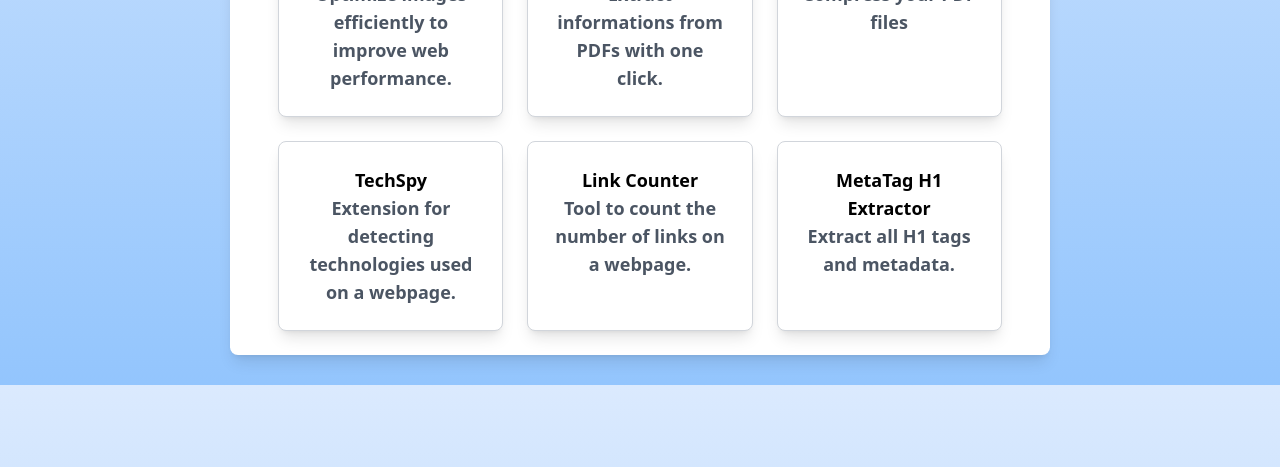
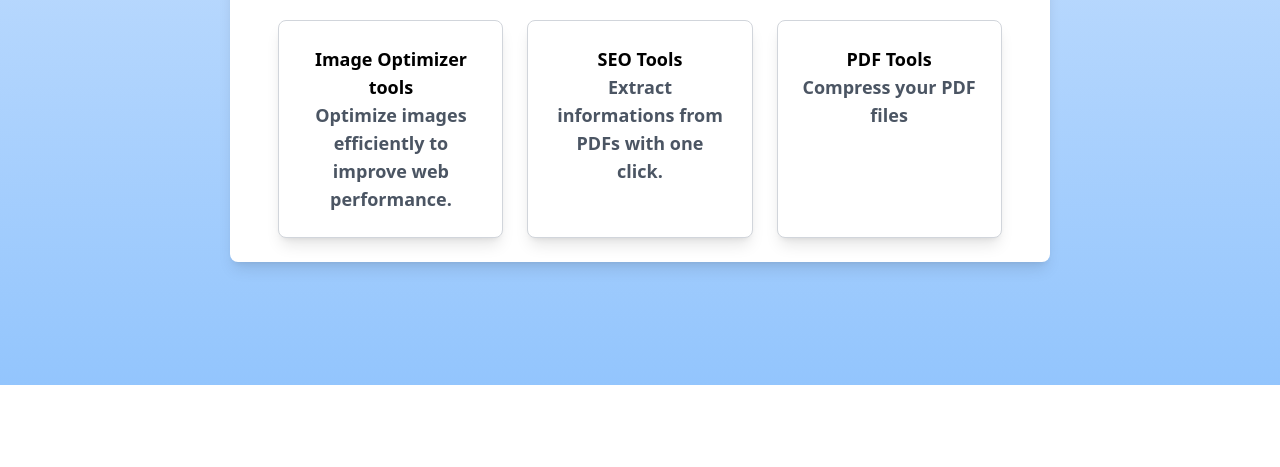
Before and after one commit to Maksim-Manojlovic/NodeJS-ExpressJS-Web-tools, a website: page public/index.html in a window 1280 px wide. Shown: the part 415-882 px from the top of the page. After the commit the page ends 800 px from the top, so only its background shows below. Drawn offline with nearby package versions, Linux system fonts and the light colour scheme; files that its build step writes are made by us from their sources; files whose address does not match are found by name.

Commit message:
[ADD] Added new home-page and refactored routes

```diff
--- a/public/components/home-page.html
+++ b/public/components/home-page.html
@@ -18,21 +18,21 @@
             <!-- Image Softwares -->
             <div class=" w-full border border-gray-300 rounded-lg p-6 bg-white hover:bg-gradient-to-b  hover:from-white hover:to-orange-400 hover:text-black transition-all shadow-lg">
                 <h3 class="text-lg font-semibold">
-                    <a href="" class="text-black hover:underline">Image Optimizer</a>
+                    <a href="" class="text-black hover:underline">Image Optimizer tools</a>
                 </h3>
                 <p class="text-gray-600">Optimize images efficiently to improve web performance.</p>
             </div>
             <!-- SEO Softwares -->
             <div class="w-full border border-gray-300 rounded-lg p-6 bg-white hover:bg-gradient-to-b   hover:from-white hover:to-blue-400 hover:text-black transition-all shadow-lg">
                  <h3 class="text-lg font-semibold">
-                    <a href="/seo-soft/seo-page.html" class="text-black hover:underline">SEO Softwares</a>
+                    <a href="/seo-soft/seo-page.html" class="text-black hover:underline">SEO Tools</a>
                 </h3>
                 <p class="text-gray-600">Extract informations from PDFs with one click.</p>
             </div>
             <!-- PDF Softwares -->
             <div class="w-full border border-gray-300 rounded-lg p-6 bg-white hover:bg-gradient-to-b   hover:from-white hover:to-green-400 hover:text-black transition-all shadow-lg">
                 <h3 class="text-lg font-semibold">
-                    <a href="" class="text-black hover:underline">PDF Compressor</a>
+                    <a href="/pdf/pdf-page.html" class="text-black hover:underline">PDF Tools</a>
                 </h3>
                 <p class="text-gray-600">Compress your PDF files</p>
             </div>
@@ -40,5 +40,6 @@
     </div>
 </section>
 <script src="/public/js/components/nav-bar.js"></script>
+<script> scr="js/home-page.js"</script>
 </body>
 </html>
--- a/public/index.html
+++ b/public/index.html
@@ -1,12 +1,3 @@
-<!DOCTYPE html>
-<html lang="en">
-<head>
-    <meta charset="UTF-8">
-    <meta name="viewport" content="width=device-width, initial-scale=1.0">
-    <title>Image Optimizer</title>
-</head>
-<body>
-
     <!DOCTYPE html>
 <html lang="en">
 <head>
@@ -18,11 +9,11 @@
 <body>
 
     <div id="navbar-container"></div>
-    <div id="about-us"></div>
+    <div id="home-page"></div>
 
 
   <script src="js/components/nav-bar.js"></script>
-   <script src="js/about-us.js"></script>
+   <script src="js/home-page.js"></script>
 
 </body>
 </html>
--- /dev/null
+++ b/public/js/home-page.js
@@ -0,0 +1,21 @@
+async function importBodyContent(url, targetElementId) {
+    try {
+        const response = await fetch(url);
+        const text = await response.text();
+
+
+        const parser = new DOMParser();
+        const doc = parser.parseFromString(text, "text/html");
+
+
+        const bodyContent = doc.body.innerHTML;
+
+
+        document.getElementById(targetElementId).innerHTML = bodyContent;
+    } catch (error) {
+        console.error("Error loading body content:", error);
+    }
+}
+
+
+importBodyContent("components/home-page.html", "home-page");
```
Also changed, not shown: public/seo-soft/seo-page.html (+1 -1 lines).
